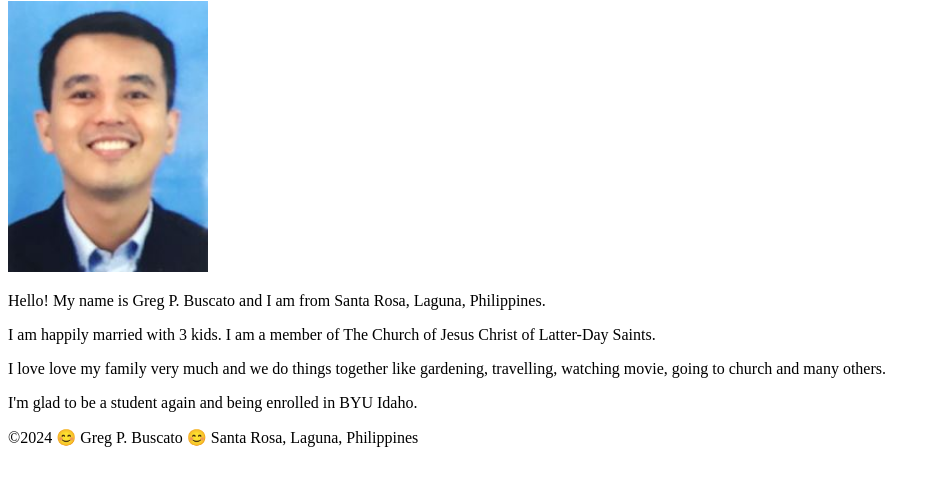
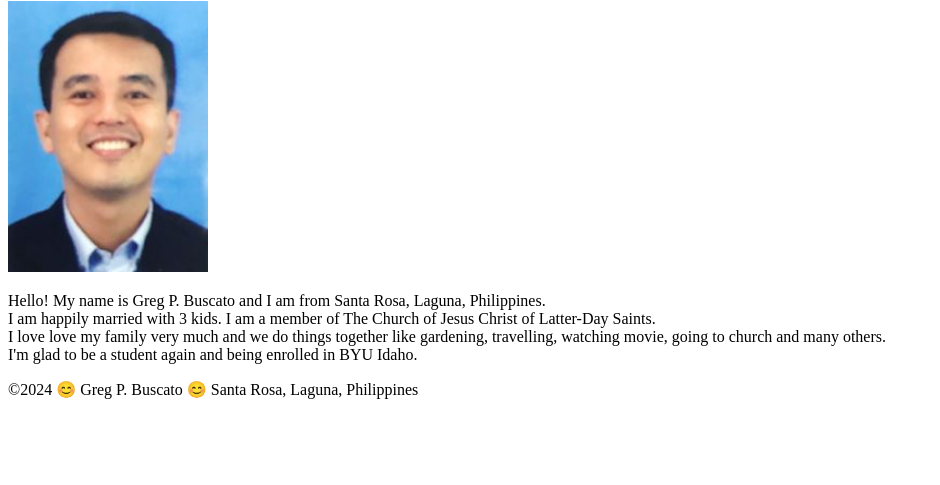
Before and after one commit to gregpbuscato/wdd130-2, a plain HTML site: page index.html in a window 1280 px wide. Shown: the part 105-590 px from the top of the page, without its empty margins (0-940 px from the left). Drawn offline with Linux system fonts and the light colour scheme.

Commit message:
paragraph <br> update

```diff
--- a/index.html
+++ b/index.html
@@ -16,10 +16,10 @@
     <main>
         <h1>Greg P. Buscato | WWD 130</h1>
         <img src="images/profile.jpg" alt="Hello, my name is Greg P. Buscato" width="200">
-        <p>Hello! My name is Greg P. Buscato and I am from Santa Rosa, Laguna, Philippines.</p>
-        <p>I am happily married with 3 kids. I am a member of The Church of Jesus Christ of Latter-Day Saints.</p>
-        <p>I love love my family very much and we do things together like gardening, travelling, watching movie, going to church and many others.</p>
-        <p>I'm glad to be a student again and being enrolled in BYU Idaho.</p>
+        <p>Hello! My name is Greg P. Buscato and I am from Santa Rosa, Laguna, Philippines.
+        <br>I am happily married with 3 kids. I am a member of The Church of Jesus Christ of Latter-Day Saints.
+        <br>I love love my family very much and we do things together like gardening, travelling, watching movie, going to church and many others.
+        <br>I'm glad to be a student again and being enrolled in BYU Idaho.</p>
     </main>
     <footer>
         <p>©2024 😊 Greg P. Buscato 😊 Santa Rosa, Laguna, Philippines</p>
```
